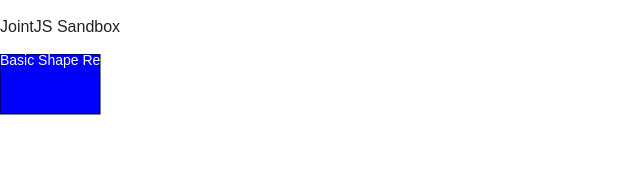
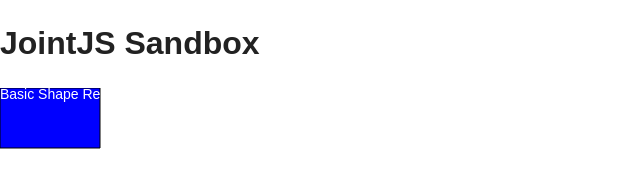
Before and after one commit to davekruse/jointjs-haxe-demo, a plain HTML site: page index.html in a window 1280 px wide. Shown: the whole page, without its empty margins (0-640 px from the left). Drawn offline with nearby package versions, Linux system fonts and the light colour scheme.

Commit message:
Clean up

```diff
--- a/index.html
+++ b/index.html
@@ -9,6 +9,7 @@
 
         <link rel="stylesheet" href="css/normalize.css">
         <link rel="stylesheet" href="css/main.css">
+        <link rel="stylesheet" href="css/joint.css">
         <script src="js/vendor/modernizr-2.8.3.min.js"></script>
     </head>
     <body>
@@ -16,7 +17,7 @@
             <p class="browserupgrade">You are using an outdated browser. Please upgrade.</p>
         <![endif]-->
 
-        <p>JointJS Sandbox</p>
+        <h1>JointJS Sandbox</h1>
 
         <div id="paper"></div>
         <script src="https://ajax.googleapis.com/ajax/libs/jquery/1.11.2/jquery.min.js"></script>
```
